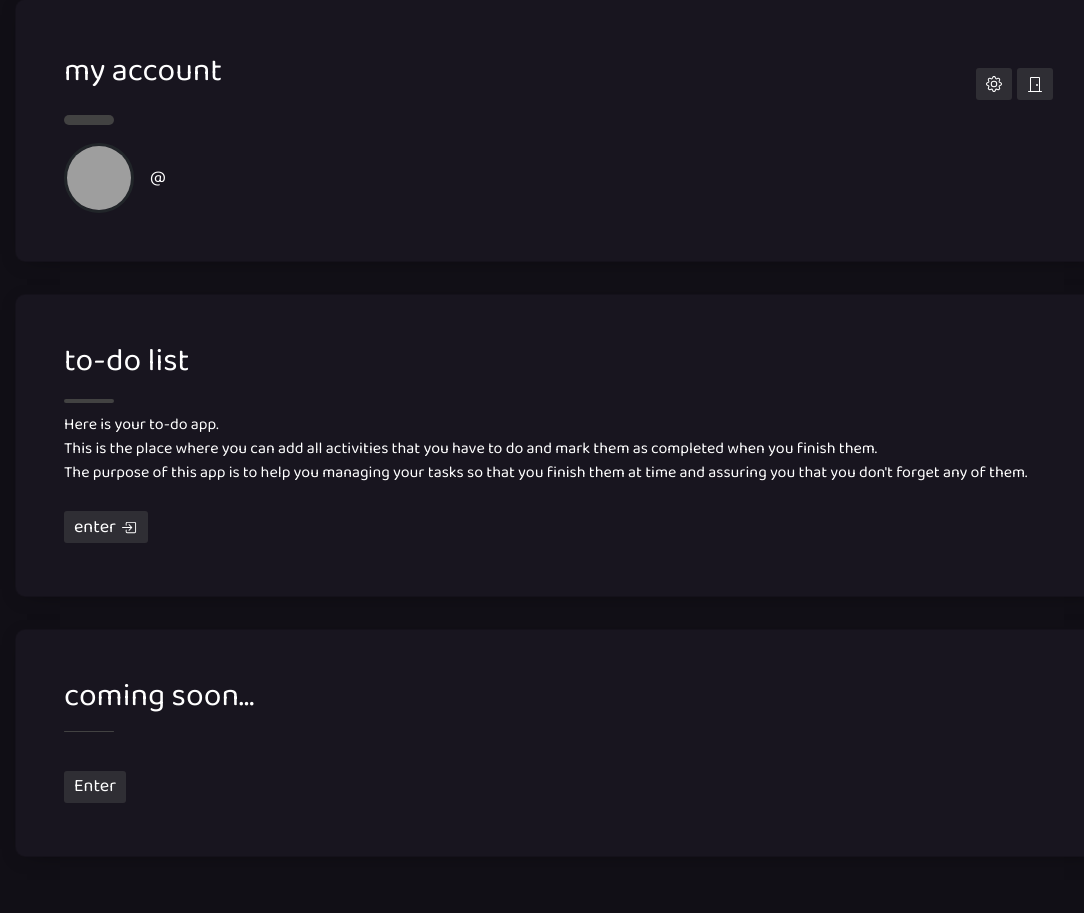
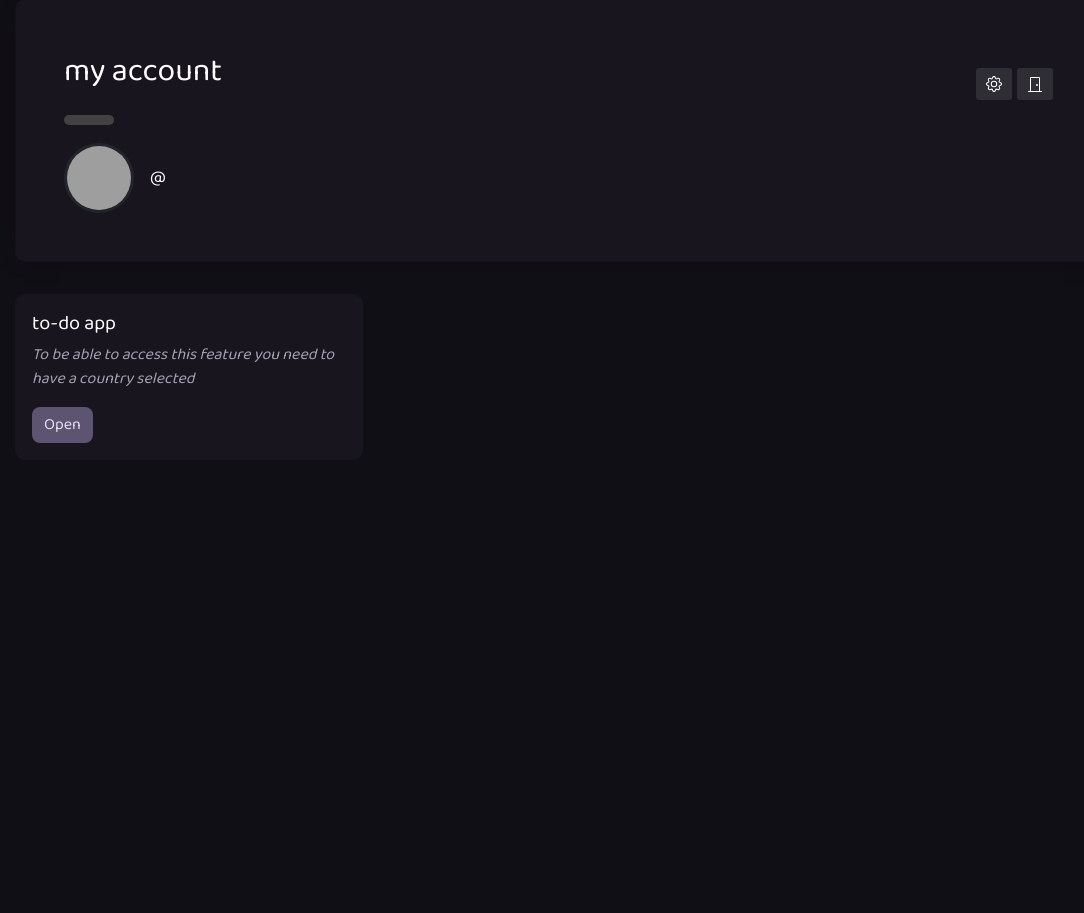
Before and after one commit to Alex-SA1/Efficient-Study-Platform, a Django app: template website/templates/main.html in a window 1280 px wide. Shown: the part 123-1036 px from the top of the page, without its empty margins (79-1163 px from the left). After the commit the page ends 566 px from the top, so only its background shows below. Run offline with Django 5.2, Linux system fonts and the light colour scheme; the template is opened without the code that fills it, so the values that code supplies are empty; grey boxes are pictures that could not be loaded.

Commit message:
update main page app card design

```diff
--- a/website/static/css/main.css
+++ b/website/static/css/main.css
@@ -27,10 +27,6 @@ a:hover {
 
     &.dark {
         background-color: #18151f;
-    }
-
-    &.light {
-        background-color: #e1e5ea;
     }
 
     .t-dark {
@@ -186,3 +182,36 @@ a:hover {
     background-color: #131e26;
     border-color: #131e26
 }
+
+.app-card {
+    padding: 1rem;
+    border-radius: 10px;
+    background-color: #18151f;
+    border: 1px solid #18151f;
+    color: #f1f1f1;
+    transition: transform 0.2s ease, box-shadow 0.2s ease;
+}
+
+.app-card:hover {
+    transform: translateY(-5px);
+    box-shadow: 0 6px 20px rgba(0, 0, 0, 0.4);
+}
+
+.app-card .app-card-title {
+    color: #ffffff;
+}
+
+.app-card .app-card-text {
+    color: #a1a1b1;
+}
+
+.app-card .btn {
+    background: #5c5470;
+    border: none;
+    border-radius: 0.5rem;
+    color: #e4e0f3;
+}
+
+.app-card .btn:hover {
+    background: #6e6584;
+}
--- a/website/templates/main.html
+++ b/website/templates/main.html
@@ -92,47 +92,34 @@
                         </div>
                     </div>
                 </div>
-                <div class="card dark">
-                    <div class="card-text">
-                        <h1 class="card-title blue"><a href="{% url 'to-do-list' %}">to-do list</a></h1>
-                        <div class="card-bar"></div>
-                        <div class="card-preview-txt">Here is your to-do app.<br>
-                            This is the place where you can add all activities that you have to
-                            do and mark them as completed when you finish them.
-                            <br>
-                            The purpose of this app is to help you managing your tasks so that you finish them
-                            at time and assuring you that you don't forget any of them.
+                <div class="row row-cols-1 row-cols-md-3 g-4">
+
+                    <div class="col">
+                        <div class="app-card h-100">
+                            <div class="app-card-body">
+                                <h5 class="app-card-title">to-do app</h5>
+                                {% if not user.user_profile.country %}
+                                <p class="app-card-text"><i>To be able to access this feature you need to have a
+                                        country selected</i></p>
+                                {% else %}
+                                <br>
+                                {% endif %}
+                                <a href="{% url 'to-do-list' %}" class="btn btn-primary">Open</a>
+                            </div>
                         </div>
-                        <ul class="card-buttons">
-                            <li class="button play blue">
-                                <a href="{% url 'to-do-list' %}">enter
-                                    <svg xmlns="http://www.w3.org/2000/svg" width="18" height="16" fill="currentColor"
-                                        class="bi bi-box-arrow-in-right" viewBox="0 0 17 17">
-                                        <path fill-rule="evenodd"
-                                            d="M6 3.5a.5.5 0 0 1 .5-.5h8a.5.5 0 0 1 .5.5v9a.5.5 0 0 1-.5.5h-8a.5.5 0 0 1-.5-.5v-2a.5.5 0 0 0-1 0v2A1.5 1.5 0 0 0 6.5 14h8a1.5 1.5 0 0 0 1.5-1.5v-9A1.5 1.5 0 0 0 14.5 2h-8A1.5 1.5 0 0 0 5 3.5v2a.5.5 0 0 0 1 0z" />
-                                        <path fill-rule="evenodd"
-                                            d="M11.854 8.354a.5.5 0 0 0 0-.708l-3-3a.5.5 0 1 0-.708.708L10.293 7.5H1.5a.5.5 0 0 0 0 1h8.793l-2.147 2.146a.5.5 0 0 0 .708.708z" />
-                                    </svg>
-                                </a>
-                            </li>
-                        </ul>
                     </div>
+
+                    <!-- <div class="col">
+                        <div class="app-card h-100">
+                            <div class="app-card-body">
+                                <h5 class="app-card-title">coming soon...</h5>
+                                <p class="app-card-text"></p>
+                                <a href="#" class="btn btn-primary">Open</a>
+                            </div>
+                        </div>
+                    </div> -->
+
                 </div>
-                <div class="card dark">
-                    <div class="card-text">
-                        <h1 class="card-title blue"><a href="#">coming soon...</a></h1>
-                        <div class="card-subtitle small">
-                        </div>
-                        <div class="card-bar"></div>
-                        <div class="card-preview-txt"></div>
-                        <ul class="card-buttons">
-                            <li class="button play blue">
-                                <a href="#">Enter</a>
-                            </li>
-                        </ul>
-                    </div>
-                </div>
-
             </div>
         </section>
     </div>
```
